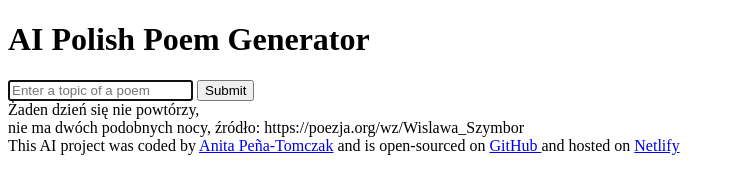
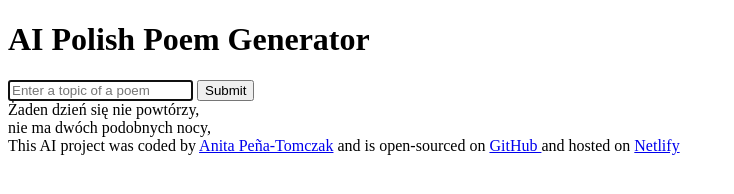
Before and after one commit to Moldee81/polish-poem-generator, a plain HTML site: page index.html in a window 1280 px wide. Shown: the whole page, without its empty margins (0-734 px from the left). Drawn offline with Linux system fonts and the light colour scheme.

Commit message:
updated html

```diff
--- a/index.html
+++ b/index.html
@@ -24,8 +24,7 @@
       <div>
         Żaden dzień się nie powtórzy,
         <br />
-        nie ma dwóch podobnych nocy, źródło:
-        https://poezja.org/wz/Wislawa_Szymbor
+        nie ma dwóch podobnych nocy,
         <br />
       </div>
     </main>
```
